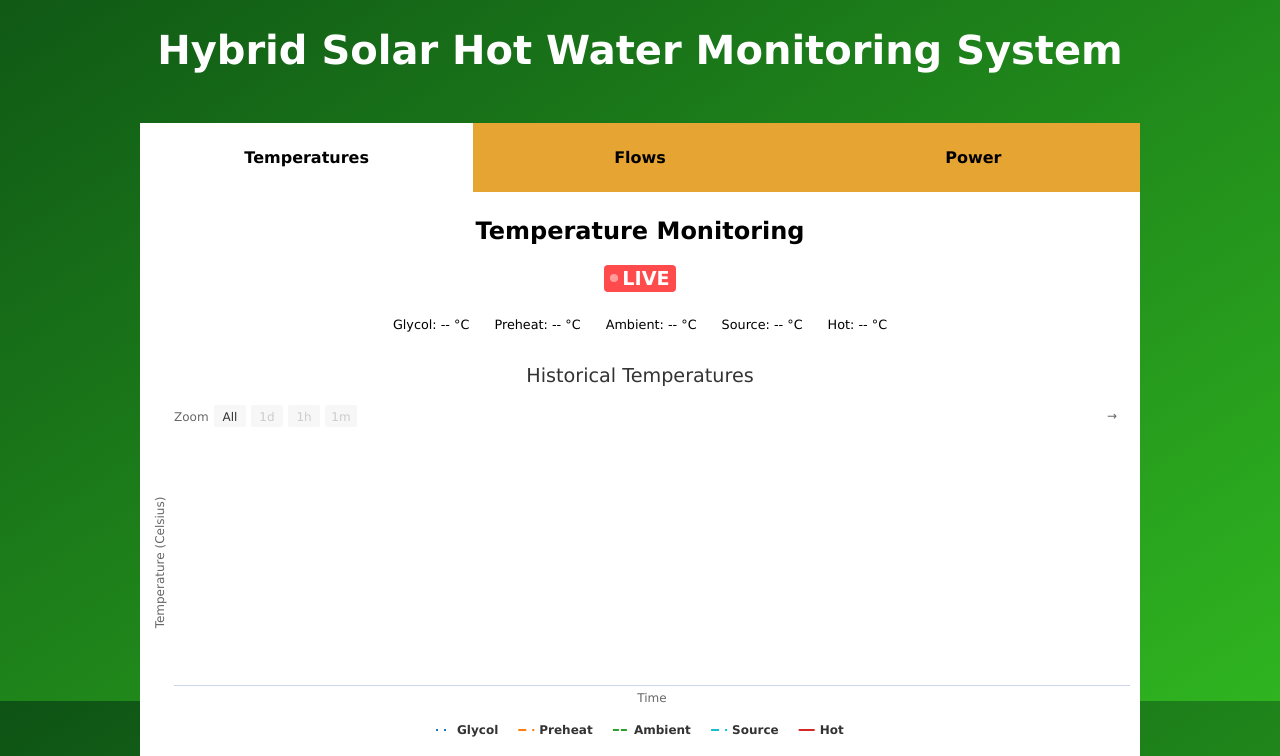
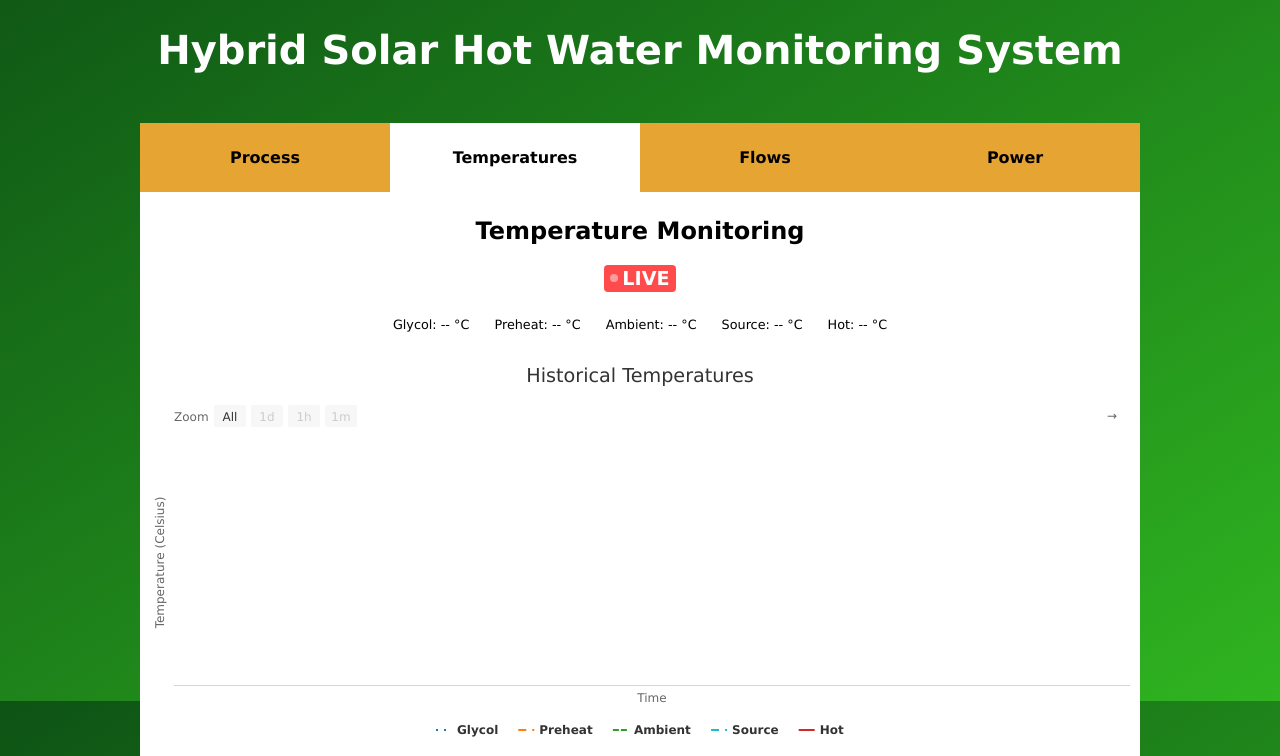
Before and after one commit to jacobarychuk/Energy-Monitoring-Kiosk, a Flask app: page / in a window 1280 px wide. Shown: the part 99-855 px from the top of the page. Run offline with Flask 3, Linux system fonts and the light colour scheme; data that the repository does not hold is empty.

Commit message:
feat: add process tab to web interface

```diff
--- a/raspi/templates/index.html
+++ b/raspi/templates/index.html
@@ -18,6 +18,11 @@
       <div class="tabs">
         <!-- Tab Labels -->
         <div class="tab-labels">
+          <input type="radio" id="process-tab" name="tab" checked>
+          <label for="process-tab" class="tab-label">
+            Process
+          </label>
+
           <input type="radio" id="temperature-tab" name="tab" checked>
           <label for="temperature-tab" class="tab-label">
             Temperatures
@@ -35,6 +40,9 @@
         </div>
 
         <!-- Tab Panels -->
+        <section class="tab-panel" id="process-panel">
+        </section>
+
         <section class="tab-panel" id="temperature-panel">
           <h2>Temperature Monitoring</h2>
           <div style="text-align: center;">
```
